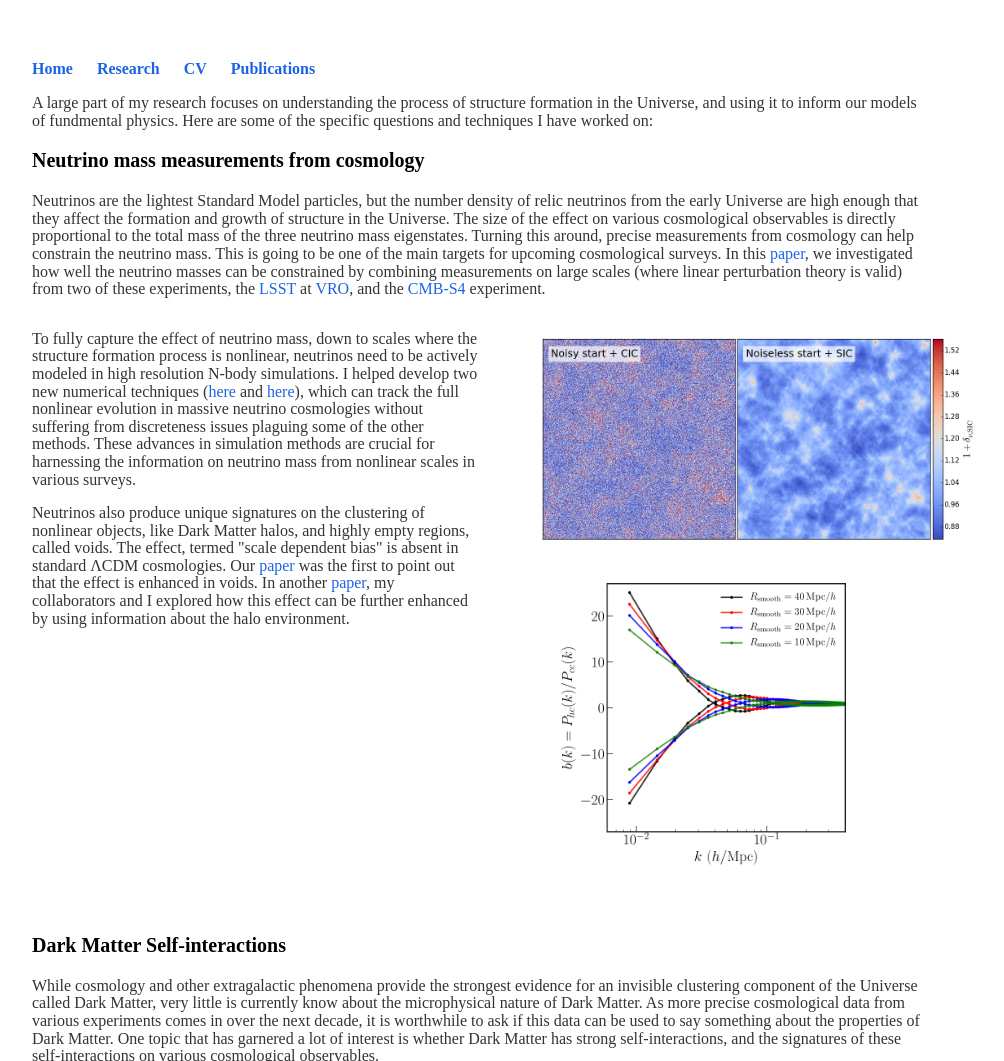
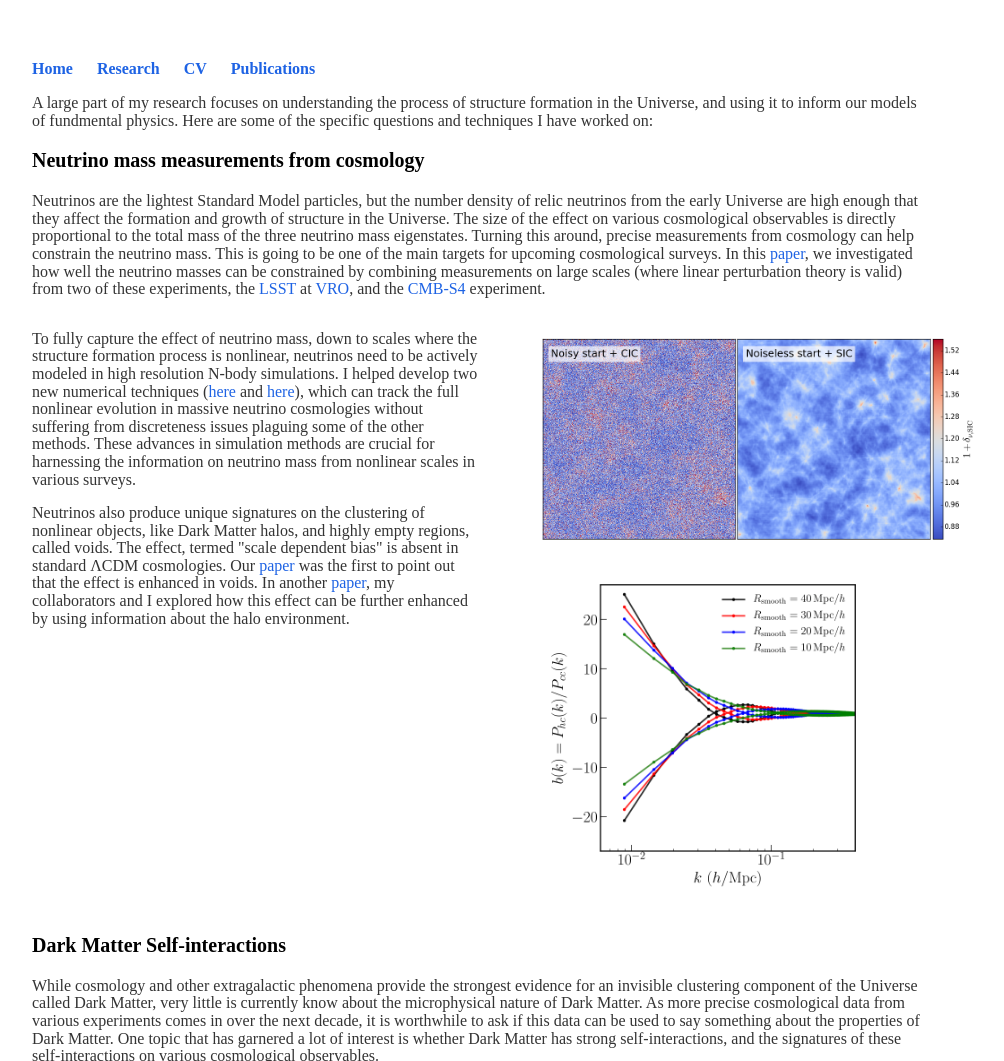
Before and after one commit to arkabanerjee/arkabanerjee.github.io, a Jekyll site: the page built from research/index.html, in a window 1280 px wide. Shown: the top 1061 px of the page, without its empty margins (160-1164 px from the left). Built offline with Jekyll 4.4.1, drawn with Linux system fonts in a browser that asks for light colours; grey boxes are pictures that could not be loaded.

```diff
--- a/css/main.css
+++ b/css/main.css
@@ -52,5 +52,5 @@
     display: block;
     margin-left: auto;
     margin-right: auto;
-    width: 70%;
+    width: 75%;
   }
--- a/research/index.html
+++ b/research/index.html
@@ -26,7 +26,6 @@
         </div>
         <div style="margin-left: 50%; height: 500px;">
             <img src="projected.png"  class="center">
-            <img src="forecast_y3_lsst.png"  class="center">
         </div>
     </div>
 </div><!-- /.blurb -->
```
